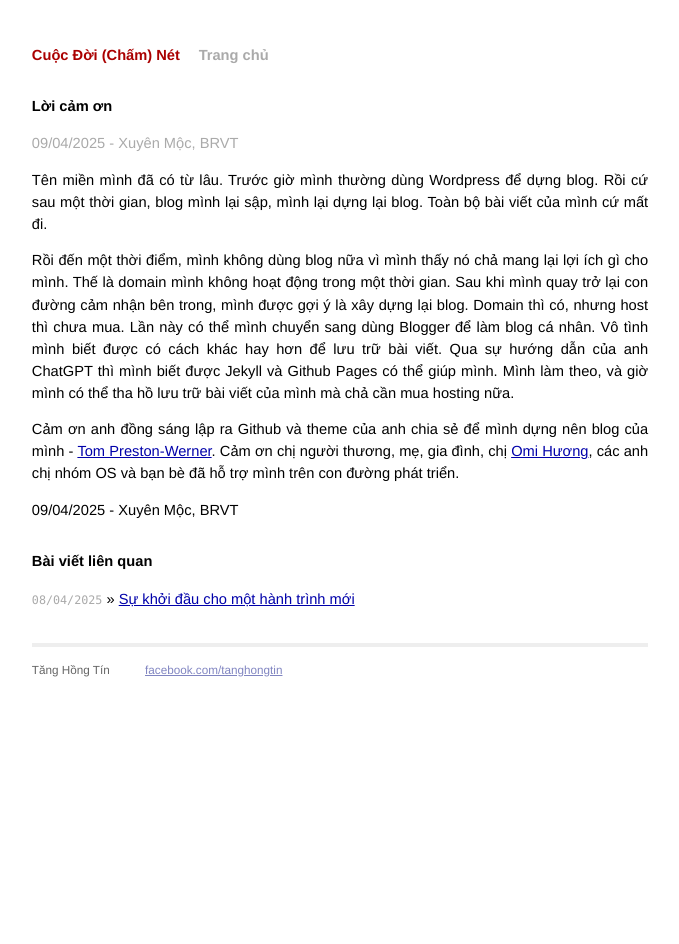
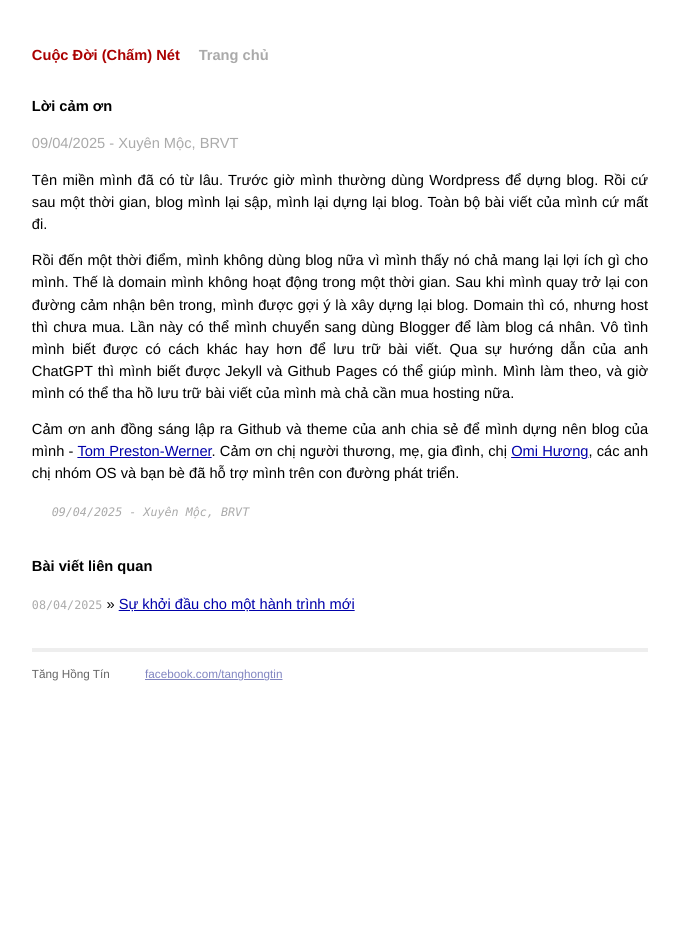
Before and after one commit to tanghongtin/cuocdoi, a Jekyll site: the page built from _posts/2025-04-09-loi-cam-on.md, in a window 1280 px wide. Shown: the whole page, without its empty margins (300-979 px from the left). Built offline with Jekyll 4.4.1, drawn with Linux system fonts in a browser that asks for light colours.

Commit message:
Update post.html

```diff
--- a/_layouts/post.html
+++ b/_layouts/post.html
@@ -3,7 +3,9 @@ layout: default
 ---
 <div id="post">
 {{ content }}
-<p class="ul.posts span">{{ page.date | date: "%d/%m/%Y" }} - Xuyên Mộc, BRVT</p>
+<ul class="posts">
+  <li><span><i>{{ page.date | date: "%d/%m/%Y" }} - Xuyên Mộc, BRVT</i></span></li>
+</ul>
 </div>
 
 <div id="related">
```
